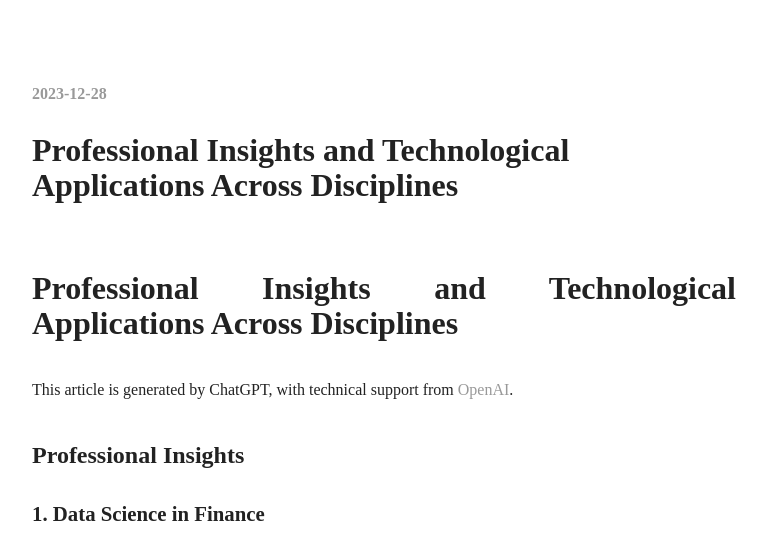
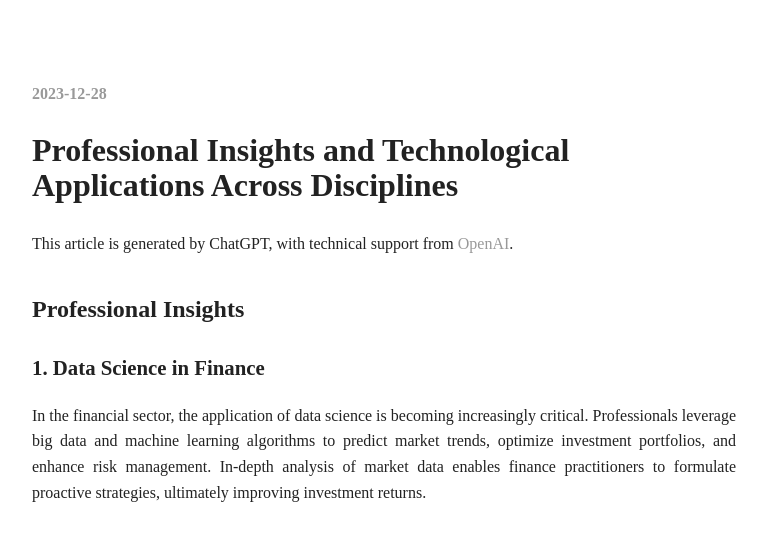
Before and after one commit to gdgvdgdtfd/gdgvdgdtfd.github.io, a plain HTML site: page hi/index.html in a window 1280 px wide. Shown: the part 214-750 px from the top of the page, without its empty margins (256-1023 px from the left). Drawn offline with Linux system fonts and the light colour scheme; a web font is replaced by a local one.

Commit message:
Site updated: 2023-12-28 19:48:14

```diff
--- a/hi/index.html
+++ b/hi/index.html
@@ -68,7 +68,7 @@
 
     <div class="e-content article-entry" itemprop="articleBody">
 
-        <h1 id="Professional-Insights-and-Technological-Applications-Across-Disciplines"><a href="#Professional-Insights-and-Technological-Applications-Across-Disciplines" class="headerlink" title="Professional Insights and Technological Applications Across Disciplines"></a>Professional Insights and Technological Applications Across Disciplines</h1><p>This article is generated by ChatGPT, with technical support from <a target="_blank" rel="noopener" href="https://www.openai.com/">OpenAI</a>.</p>
+        <p>This article is generated by ChatGPT, with technical support from <a target="_blank" rel="noopener" href="https://www.openai.com/">OpenAI</a>.</p>
 <h2 id="Professional-Insights"><a href="#Professional-Insights" class="headerlink" title="Professional Insights"></a>Professional Insights</h2><h3 id="1-Data-Science-in-Finance"><a href="#1-Data-Science-in-Finance" class="headerlink" title="1. Data Science in Finance"></a>1. Data Science in Finance</h3><p>In the financial sector, the application of data science is becoming increasingly critical. Professionals leverage big data and machine learning algorithms to predict market trends, optimize investment portfolios, and enhance risk management. In-depth analysis of market data enables finance practitioners to formulate proactive strategies, ultimately improving investment returns.</p>
 <h3 id="2-Gene-Editing-Technology-in-Healthcare"><a href="#2-Gene-Editing-Technology-in-Healthcare" class="headerlink" title="2. Gene Editing Technology in Healthcare"></a>2. Gene Editing Technology in Healthcare</h3><p>Healthcare professionals are at the forefront of innovation, with gene editing technologies like CRISPR revolutionizing the treatment of previously incurable genetic diseases. Precise gene editing enhances the quality of life for patients, showcasing the transformative potential of this technology in the medical field.</p>
 <h3 id="3-Digital-Twins-in-Architecture"><a href="#3-Digital-Twins-in-Architecture" class="headerlink" title="3. Digital Twins in Architecture"></a>3. Digital Twins in Architecture</h3><p>The concept of digital twins is gaining prominence in the field of architecture. Professionals utilize digital modeling and virtual reality technologies to simulate and test structures comprehensively before physical construction begins. This not only increases engineering efficiency but also reduces errors and costs, making architectural design more intelligent and sustainable.</p>
```
Also changed, not shown: 2023/12/28/Professional-Insights-and-Technological-Applications-Across-Disciplines/index.html (+3 -3 lines).
